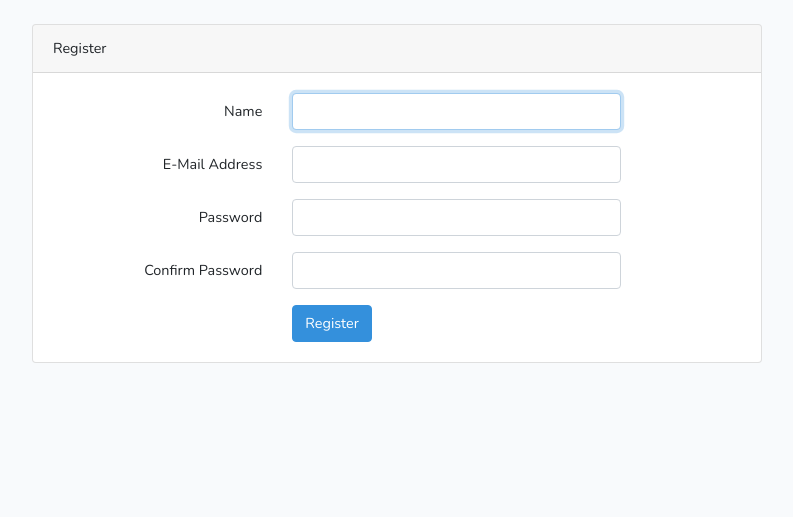
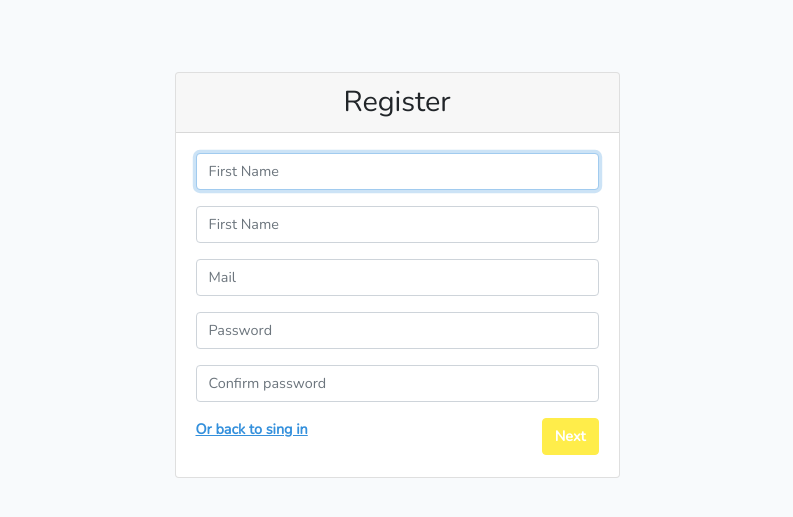
Before and after one commit to pnc-virtual-company/2020-G2-letsgo, a Laravel app: page /register in a window 1280 px wide. Shown: the top 517 px of the page, without its empty margins (243-1036 px from the left). Run offline with Laravel 8, Linux system fonts and the light colour scheme; style sheets or scripts are compiled from the project's sources.

Commit message:
#2 register from

```diff
--- a/resources/views/auth/register.blade.php
+++ b/resources/views/auth/register.blade.php
@@ -1,70 +1,62 @@
 @extends('layouts.app')
 
 @section('content')
-<div class="container">
+<div class="container mt-5">
     <div class="row justify-content-center">
-        <div class="col-md-8">
+        <div class="col-md-5">
             <div class="card">
-                <div class="card-header">{{ __('Register') }}</div>
+                <div class="card-header h2 text-center">{{ __('Register') }}</div>
 
                 <div class="card-body">
                     <form method="POST" action="{{ route('register') }}">
                         @csrf
 
-                        <div class="form-group row">
-                            <label for="name" class="col-md-4 col-form-label text-md-right">{{ __('Name') }}</label>
-
-                            <div class="col-md-6">
-                                <input id="name" type="text" class="form-control @error('name') is-invalid @enderror" name="name" value="{{ old('name') }}" required autocomplete="name" autofocus>
-
-                                @error('name')
+                        <div class="form-group">
+                                <input id="firstname" placeholder="First Name" type="text" class="form-control @error('firstname') is-invalid @enderror" name="firstname" required autocomplete="off" autofocus>
+                                @error('firstname')
                                     <span class="invalid-feedback" role="alert">
                                         <strong>{{ $message }}</strong>
                                     </span>
                                 @enderror
-                            </div>
+                        </div>
+                        <div class="form-group">
+                            <input id="lastname" placeholder="First Name" type="text" class="form-control @error('lastname') is-invalid @enderror" name="lastname" required autocomplete="off" autofocus>
+                            @error('lastname')
+                                <span class="invalid-feedback" role="alert">
+                                    <strong>{{ $message }}</strong>
+                                </span>
+                            @enderror
                         </div>
 
-                        <div class="form-group row">
-                            <label for="email" class="col-md-4 col-form-label text-md-right">{{ __('E-Mail Address') }}</label>
-
-                            <div class="col-md-6">
-                                <input id="email" type="email" class="form-control @error('email') is-invalid @enderror" name="email" value="{{ old('email') }}" required autocomplete="email">
-
+                        <div class="form-group">
+                                <input id="email" type="email" placeholder="Mail" class="form-control @error('email') is-invalid @enderror" name="email" value="{{ old('email') }}" required autocomplete="email">
                                 @error('email')
                                     <span class="invalid-feedback" role="alert">
                                         <strong>{{ $message }}</strong>
                                     </span>
                                 @enderror
-                            </div>
                         </div>
 
-                        <div class="form-group row">
-                            <label for="password" class="col-md-4 col-form-label text-md-right">{{ __('Password') }}</label>
+                        <div class="form-group">
 
-                            <div class="col-md-6">
-                                <input id="password" type="password" class="form-control @error('password') is-invalid @enderror" name="password" required autocomplete="new-password">
+                                <input id="password" placeholder="Password" type="password" class="form-control @error('password') is-invalid @enderror" name="password" required autocomplete="new-password">
 
                                 @error('password')
                                     <span class="invalid-feedback" role="alert">
                                         <strong>{{ $message }}</strong>
                                     </span>
                                 @enderror
-                            </div>
                         </div>
 
-                        <div class="form-group row">
-                            <label for="password-confirm" class="col-md-4 col-form-label text-md-right">{{ __('Confirm Password') }}</label>
-
-                            <div class="col-md-6">
-                                <input id="password-confirm" type="password" class="form-control" name="password_confirmation" required autocomplete="new-password">
-                            </div>
+                        <div class="form-group">
+                                <input id="password-confirm" placeholder="Confirm password" type="password" class="form-control" name="password_confirmation" required autocomplete="new-password">
                         </div>
 
-                        <div class="form-group row mb-0">
-                            <div class="col-md-6 offset-md-4">
-                                <button type="submit" class="btn btn-primary">
-                                    {{ __('Register') }}
+                        <div class="form-group">
+                            <div class="justify-content-center">
+                                <a style="text-decoration: underline;" class="mt-1" href="{{ route('login') }}"><b>Or back to sing in</b></a>
+                                <button type="submit" class="btn btn-warning text-white float-right">
+                                    <b>{{ __('Next') }}</b>
                                 </button>
                             </div>
                         </div>
```
Also changed, not shown: resources/views/welcome.blade.php (+8 -100 lines).
